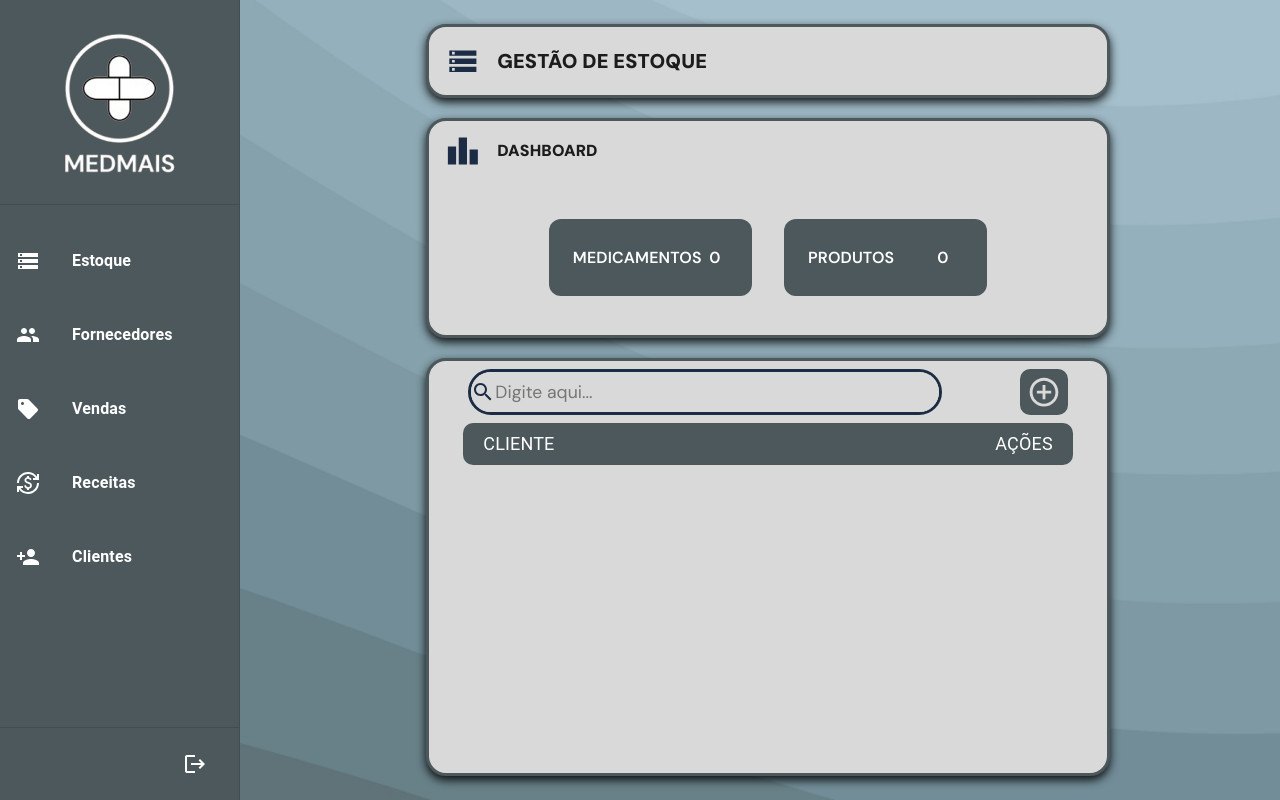
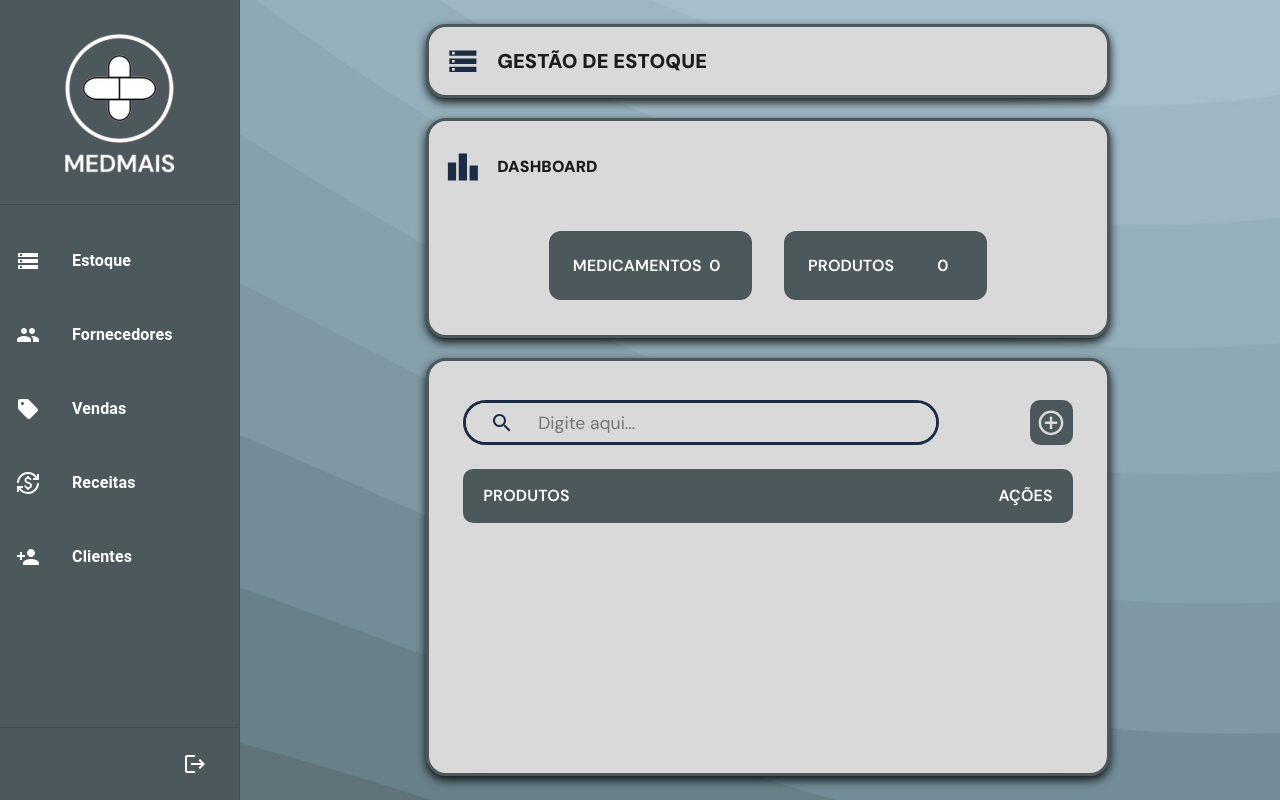
Before and after one commit to rTanure/eng-software-gestor-farmacia, a React (Vite) app in the folder client/: page /app/estoque in a window 1280 px wide. Built offline with nearby package versions, Linux system fonts and the light colour scheme.

Commit message:
Estoque-PesquisaEAdicionar

```diff
--- a/client/src/ui/pages/app/SearchBar.jsx
+++ b/client/src/ui/pages/app/SearchBar.jsx
@@ -1,14 +1,19 @@
-import { Box } from "@mui/material";
+import { Box, ButtonBase } from "@mui/material";
 import React from "react";
-import SearchIcon from '@mui/icons-material/Search';
+import SearchIcon from "@mui/icons-material/Search";
 import "../../../css/SearchBar.css";
 
 export const SearchBar = () => {
-    return (
-        <Box
-        className = "input-wrapper">
-            <SearchIcon id="search-icon" />
-            <input placeholder="Digite aqui..." />
-        </Box>
-    );
+  return (
+    <Box className="input-wrapper">
+      <SearchIcon
+        id="search-icon"
+        sx={{
+          ml: 3,
+          mr: 3,
+        }}
+      ></SearchIcon>
+      <input placeholder="Digite aqui..."></input>
+    </Box>
+  );
 };
--- a/client/src/ui/pages/app/modules/Estoque.tsx
+++ b/client/src/ui/pages/app/modules/Estoque.tsx
@@ -9,7 +9,7 @@ import CurrencyExchangeIcon from "@mui/icons-material/CurrencyExchange";
 import PersonAddIcon from "@mui/icons-material/PersonAdd";
 import LeaderboardIcon from "@mui/icons-material/Leaderboard";
 import { SearchBar } from "../SearchBar";
-import AddCircleOutlineIcon from '@mui/icons-material/AddCircleOutline';
+import AddCircleOutlineIcon from "@mui/icons-material/AddCircleOutline";
 
 export default function Estoque() {
   return (
@@ -95,6 +95,7 @@ export default function Estoque() {
               height: "28%",
               width: "100%",
               borderRadius: 4,
+              mt: 2,
             }}
           >
             <Box
@@ -231,29 +232,31 @@ export default function Estoque() {
             backgroundColor: "#D9D9D9",
             mt: 2.5,
             boxShadow: "0 4px 10px rgba(0, 0, 0, 0.9)",
+            justifyContent: "center",
           }}
         >
           {/* Box que configura a posição da barra de pesquisa e botão adicionar */}
           <Box
             sx={{
-              display: 'flex',
-              justifyContent: 'space-around',
-              alignItems: 'center',
-              bgcolor: '#D9D9D9',
-              borderRadius: '20px',
-              width: '100%',
+              display: "flex",
+              justifyContent: "space-between",
+              alignItems: "center",
+              bgcolor: "#D9D9D9",
+              borderRadius: "20px",
+              width: "90%",
               height: "15%",
+              mt: 4,
             }}
           >
             {/* Barra de pesquisa */}
             <Box
-              className="Search Bar"
+              className="BarraPesquisa"
               sx={{
-                bgcolor: ' #D9D9D9',
-                border: '3px solid #1B2C44',
-                width: "70%",
+                bgcolor: " #D9D9D9",
+                border: "3px solid #1B2C44",
+                width: "78%",
                 height: "75%",
-                borderRadius: '50px',
+                borderRadius: "50px",
               }}
             >
               <SearchBar />
@@ -262,76 +265,87 @@ export default function Estoque() {
             {/* Botão de adicionar */}
             <Box
               sx={{
-                display: 'flex',
-                justifyContent: 'center',
-                alignItems: 'center',
-                width: '7%',
-                height: '75%',
-                borderRadius: '10px',
-                bgcolor: '#4C585B',
-                '&:hover': {
-                  backgroundColor: '#7E99A3',
-                  border: '2px solid #FFFFFF',
-                  borderRadius: '8px',
+                display: "flex",
+                justifyContent: "center",
+                alignItems: "center",
+                width: "7%",
+                height: "75%",
+                borderRadius: "10px",
+                bgcolor: "#4C585B",
+                "&:hover": {
+                  backgroundColor: "#7E99A3",
+                  border: "2px solid #FFFFFF",
+                  borderRadius: "8px",
                 },
-                '&:active': {
-                  backgroundColor: '#7E99A3',
-                  border: '2px solid #FFFFFF',
-                  borderRadius: '8px',
-                }
-
+                "&:active": {
+                  backgroundColor: "#7E99A3",
+                  border: "2px solid #FFFFFF",
+                  borderRadius: "8px",
+                },
               }}
             >
-              <Button sx={{ width: '100%', height: '100%', borderRadius: '20%' }}>
+              <Button
+                sx={{ width: "100%", height: "100%", borderRadius: "20%" }}
+              >
                 <AddCircleOutlineIcon
                   sx={{
-                    width: '100%',
-                    height: '100%',
+                    width: "100%",
+                    height: "90%",
                     color: "#D9D9D9",
                     alignItems: "center",
                     justifyContent: "center",
-                  }}></AddCircleOutlineIcon>
+                  }}
+                ></AddCircleOutlineIcon>
               </Button>
             </Box>
-
           </Box>
 
           {/* Histórico */}
           <Box
-            className="Clients"
+            className="Produtos"
             sx={{
-              display: 'flex',
+              display: "flex",
               alignItems: "center",
-              flexDirection: 'column',
-              bgcolor: ' #D9D9D9',
+              flexDirection: "column",
+              bgcolor: " #D9D9D9",
               borderRadius: "20px",
-              width: "100%",
+              width: "90%",
               height: "85%",
             }}
           >
             {/* Barra com nome do fornecedor e ações */}
             <Box
               sx={{
-                width: "90%",
-                height: "12%",
-                border: '2px',
-                borderRadius: '10px',
-                display: 'flex',
-                justifyContent: 'space-between',
-                alignItems: 'center',
-                padding: '0 20px',
-                bgcolor: '#4C585B',
+                width: "100%",
+                height: "17%",
+                border: "2px",
+                borderRadius: "10px",
+                display: "flex",
+                justifyContent: "space-between",
+                alignItems: "center",
+                padding: "0 20px",
+                bgcolor: "#4C585B",
+                mt: 2,
               }}
             >
-              <Box sx={{ color: '#FFFFFF', fontSize: '18px', fontWeight: 'SemiBold' }}>
-                CLIENTE
+              <Box
+                className="TextoB"
+                sx={{
+                  color: "white",
+                }}
+              >
+                PRODUTOS
               </Box>
 
-              <Box sx={{ color: '#FFFFFF', fontSize: '18px', fontWeight: 'SemiBold' }}>
+              <Box
+                className="TextoB"
+                sx={{
+                  color: "white",
+                }}
+              >
                 AÇÕES
               </Box>
             </Box>
-
           </Box>
         </Box>
       </Box>
--- a/client/src/ui/pages/app/modules/Fornecedores.tsx
+++ b/client/src/ui/pages/app/modules/Fornecedores.tsx
@@ -7,14 +7,56 @@ export default function Fornecedores() {
     <Box
       sx={{
         display: "flex",
+        justifyContent: "center",
+        alignItems: "center",
         flexDirection: "column",
         flexGrow: 1,
         padding: 3,
         transition: "margin-left 225ms cubic-bezier(0.4, 0, 0.6, 1) 0ms",
         marginLeft: `calc(${drawerWidth}px + 16px)`,
+        height: "100%",
       }}
     >
-      Módulo de fornecedores
+      <Box
+        className="wrapper"
+        sx={{
+          display: "flex",
+          flexDirection: "column",
+          height: "100%",
+          width: "70%",
+          border: "4px",
+        }}
+      >
+        <Box
+          sx={{
+            display: "flex",
+            flexDirection: "row",
+            border: 3,
+            width: "100%",
+            height: "10%",
+            borderRadius: 5,
+            borderColor: "#4C585B",
+            alignItems: "center",
+            backgroundColor: "#D9D9D9",
+            boxShadow: "0 4px 10px rgba(0, 0, 0, 0.9)",
+          }}
+        ></Box>
+        <Box
+          sx={{
+            display: "flex",
+            flexDirection: "column",
+            border: 3,
+            width: "100%",
+            height: "30%",
+            borderRadius: 5,
+            borderColor: "#4C585B",
+            backgroundColor: "#D9D9D9",
+            mt: 2.5,
+            boxShadow: "0 4px 10px rgba(0, 0, 0, 0.9)",
+          }}
+        ></Box>
+        <Box></Box>
+      </Box>
     </Box>
   );
 }
```
